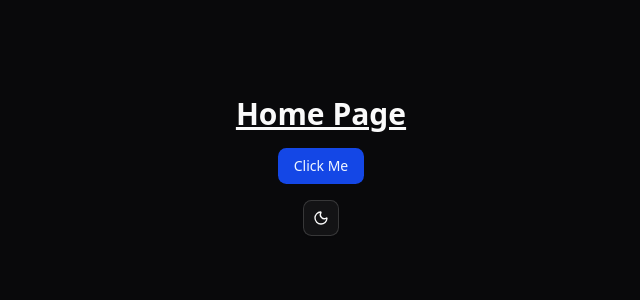
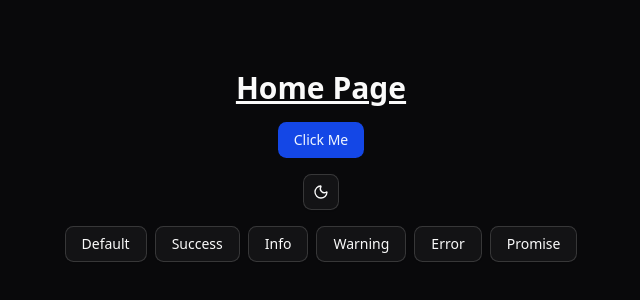
Before and after one commit to Mahmoud-Fares/react-starter, a React (Vite) app: page / in a window 1280 px wide. Shown: the part 234-534 px from the top of the page, without its empty margins (319-959 px from the left). Built offline with nearby package versions, Linux system fonts and the light colour scheme.

Commit message:
feat: :sparkles: add sonner toast

```diff
--- a/package.json
+++ b/package.json
@@ -17,9 +17,11 @@
       "class-variance-authority": "^0.7.1",
       "clsx": "^2.1.1",
       "lucide-react": "^0.562.0",
+      "next-themes": "^0.4.6",
       "react": "^19.2.3",
       "react-dom": "^19.2.3",
       "react-router-dom": "^7.12.0",
+      "sonner": "^2.0.7",
       "tailwind-merge": "^3.4.0",
       "tailwindcss": "^4.1.18",
       "zod": "^4.3.5"
--- a/src/app/app.tsx
+++ b/src/app/app.tsx
@@ -1,4 +1,6 @@
 import { RouterProvider } from 'react-router-dom';
+
+import { Toaster } from '@/shared/components/ui/sonner';
 
 import { router } from '@/app/routers';
 
@@ -6,6 +8,8 @@ export default function App() {
    return (
       <>
          <RouterProvider router={router} />
+
+         <Toaster richColors />
       </>
    );
 }
--- a/src/app/pages/home.tsx
+++ b/src/app/pages/home.tsx
@@ -1,3 +1,5 @@
+import { toast } from 'sonner';
+
 import { ThemeToggler } from '@/shared/components/theme-toggler';
 import { Button } from '@/shared/components/ui/button';
 
@@ -5,8 +7,70 @@ export default function Home() {
    return (
       <div className='flex h-screen w-full flex-col items-center justify-center gap-4'>
          <h1 className='text-3xl font-bold underline'>Home Page</h1>
-         <Button>Click Me</Button>
+         <Button onClick={() => toast('Okay, That is Enough!!')}>
+            Click Me
+         </Button>
          <ThemeToggler />
+         <SonnerTypes />
       </div>
    );
 }
+
+export function SonnerTypes() {
+   return (
+      <div className='flex flex-wrap gap-2'>
+         <Button
+            variant='outline'
+            onClick={() => toast('Event has been created')}
+         >
+            Default
+         </Button>
+         <Button
+            variant='outline'
+            onClick={() => toast.success('Event has been created')}
+         >
+            Success
+         </Button>
+         <Button
+            variant='outline'
+            onClick={() =>
+               toast.info('Be at the area 10 minutes before the event time')
+            }
+         >
+            Info
+         </Button>
+         <Button
+            variant='outline'
+            onClick={() =>
+               toast.warning('Event start time cannot be earlier than 8am')
+            }
+         >
+            Warning
+         </Button>
+         <Button
+            variant='outline'
+            onClick={() => toast.error('Event has not been created')}
+         >
+            Error
+         </Button>
+         <Button
+            variant='outline'
+            onClick={() => {
+               toast.promise<{ name: string }>(
+                  () =>
+                     new Promise((resolve) =>
+                        setTimeout(() => resolve({ name: 'Event' }), 2000)
+                     ),
+                  {
+                     loading: 'Loading...',
+                     success: (data) => `${data.name} has been created`,
+                     error: 'Error',
+                  }
+               );
+            }}
+         >
+            Promise
+         </Button>
+      </div>
+   );
+}
--- a/src/shared/components/ui/button.tsx
+++ b/src/shared/components/ui/button.tsx
@@ -6,7 +6,7 @@ import { type VariantProps, cva } from 'class-variance-authority';
 import { cn } from '@/shared/lib/utils';
 
 const buttonVariants = cva(
-   "inline-flex items-center justify-center gap-2 whitespace-nowrap rounded-md text-sm font-medium transition-all disabled:pointer-events-none disabled:opacity-50 [&_svg]:pointer-events-none [&_svg:not([class*='size-'])]:size-4 shrink-0 [&_svg]:shrink-0 outline-none focus-visible:border-ring focus-visible:ring-ring/50 focus-visible:ring-[3px] aria-invalid:ring-destructive/20 dark:aria-invalid:ring-destructive/40 aria-invalid:border-destructive",
+   "inline-flex items-center justify-center gap-2 whitespace-nowrap rounded-md text-sm font-medium transition-all disabled:pointer-events-none disabled:opacity-50 [&_svg]:pointer-events-none [&_svg:not([class*='size-'])]:size-4 shrink-0 [&_svg]:shrink-0 outline-none focus-visible:border-ring focus-visible:ring-ring/50 focus-visible:ring-[3px] aria-invalid:ring-destructive/20 dark:aria-invalid:ring-destructive/40 aria-invalid:border-destructive cursor-pointer",
    {
       variants: {
          variant: {
--- /dev/null
+++ b/src/shared/components/ui/sonner.tsx
@@ -0,0 +1,39 @@
+import {
+   CircleCheckIcon,
+   InfoIcon,
+   Loader2Icon,
+   OctagonXIcon,
+   TriangleAlertIcon,
+} from 'lucide-react';
+import { Toaster as Sonner, type ToasterProps } from 'sonner';
+
+import { useTheme } from '@/shared/hooks/ui/use-theme';
+
+const Toaster = ({ ...props }: ToasterProps) => {
+   const { theme = 'system' } = useTheme();
+
+   return (
+      <Sonner
+         theme={theme as ToasterProps['theme']}
+         className='toaster group'
+         icons={{
+            success: <CircleCheckIcon className='size-4' />,
+            info: <InfoIcon className='size-4' />,
+            warning: <TriangleAlertIcon className='size-4' />,
+            error: <OctagonXIcon className='size-4' />,
+            loading: <Loader2Icon className='size-4 animate-spin' />,
+         }}
+         style={
+            {
+               '--normal-bg': 'var(--popover)',
+               '--normal-text': 'var(--popover-foreground)',
+               '--normal-border': 'var(--border)',
+               '--border-radius': 'var(--radius)',
+            } as React.CSSProperties
+         }
+         {...props}
+      />
+   );
+};
+
+export { Toaster };
```
Also changed, not shown: 1 other file (tests, documents, lock files or other folders).
